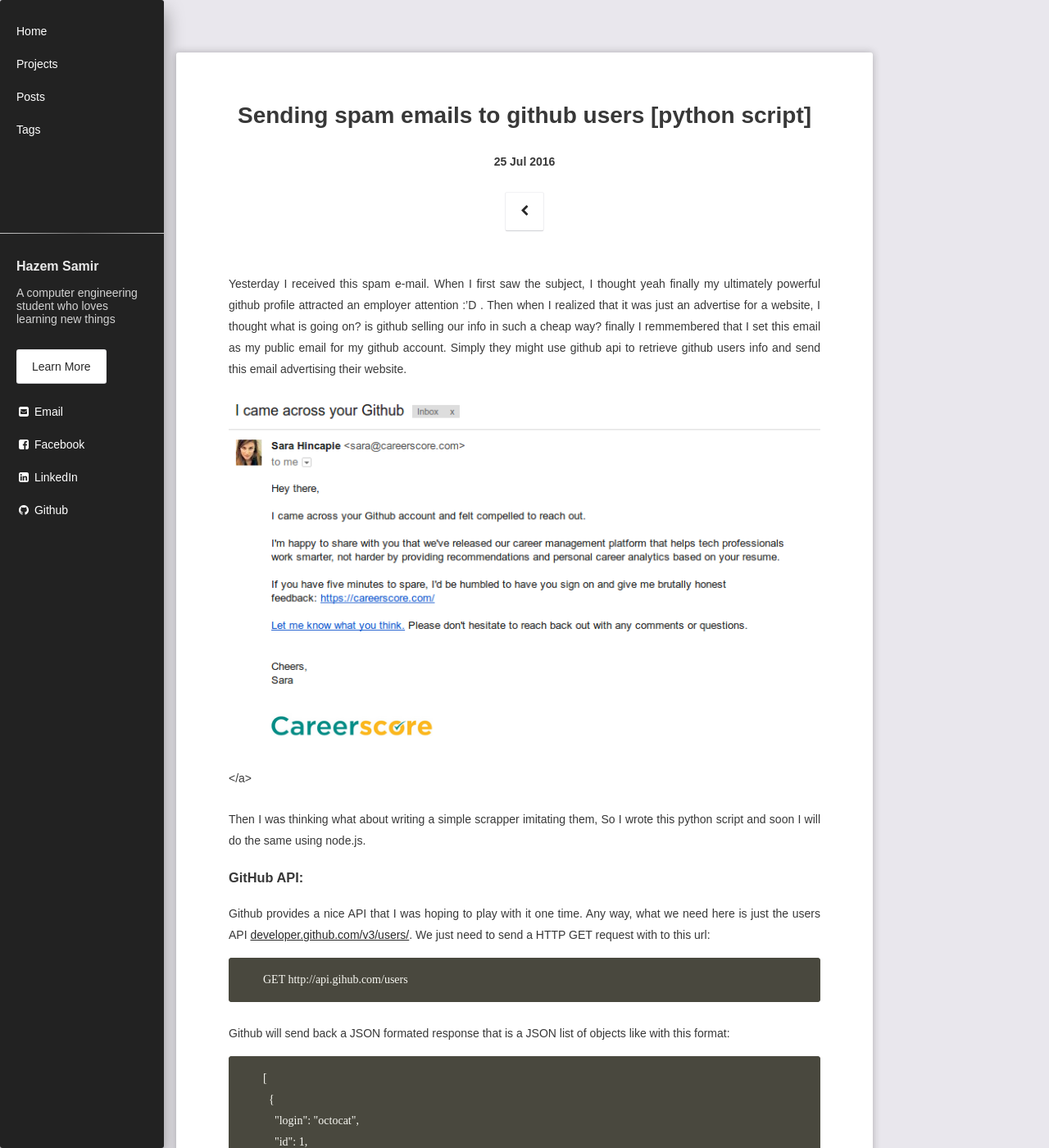
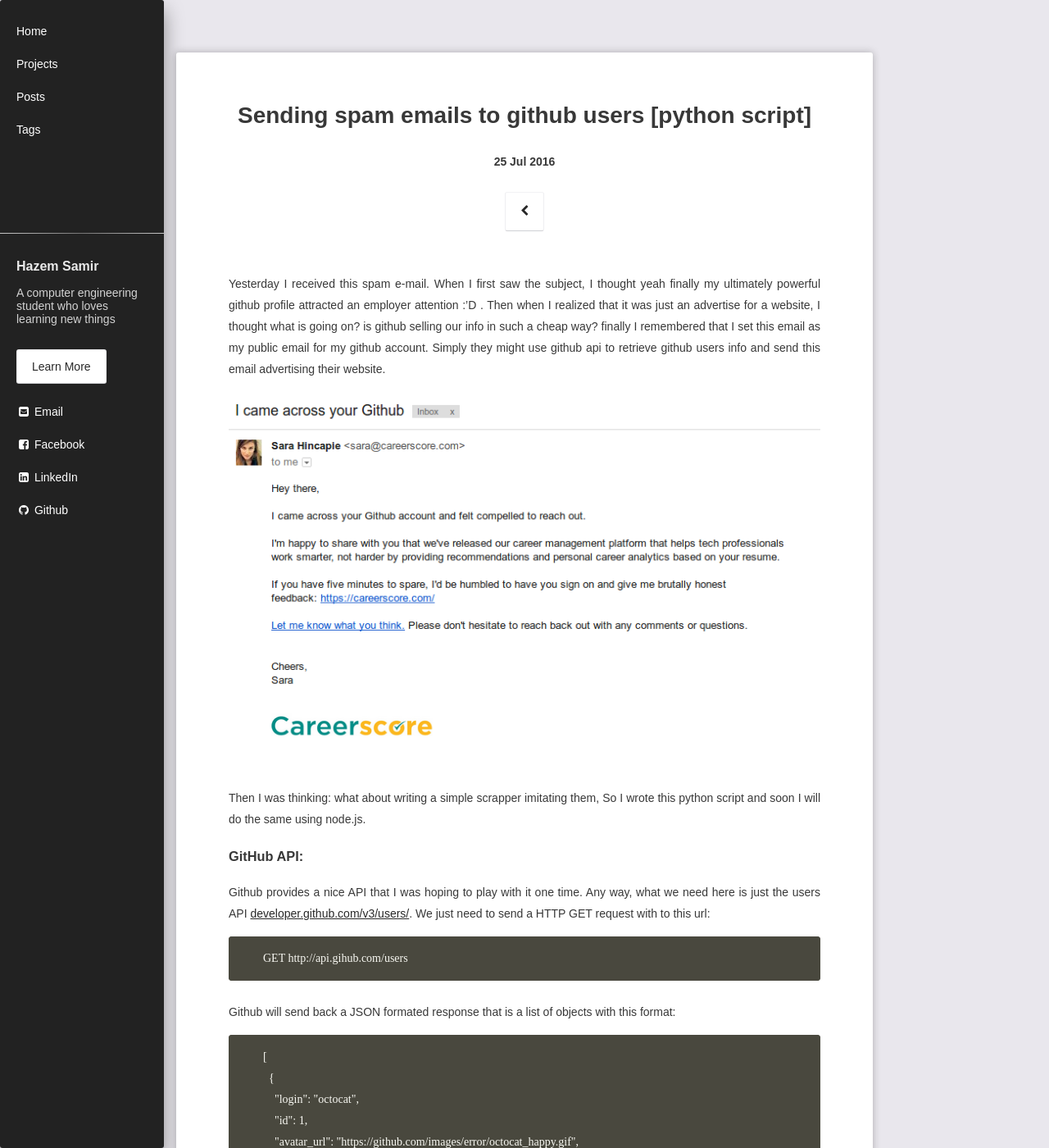
Before and after one commit to HazemSamir/HazemSamir.github.io, a Jekyll site: the page built from _posts/2016-07-25-spam-emails-to-github-users-python.md, in a window 1280 px wide and 1400 px high. Shown: the whole window at 82% size. Built offline with Jekyll 4.4.1, drawn with Linux system fonts in a browser that asks for light colours; some web fonts are replaced; comment, search, counter and statistics services are not loaded; some of the changed text lies outside the part shown.

Commit message:
python scrapper post fix

````diff
--- a/_posts/2016-07-25-spam-emails-to-github-users-python.md
+++ b/_posts/2016-07-25-spam-emails-to-github-users-python.md
@@ -9,13 +9,13 @@
 ---
 
 Yesterday I received this spam e-mail. When I first saw the subject, I thought yeah finally my ultimately powerful github profile attracted an employer attention :'D . Then when I realized that it was just an advertise for a website, I thought what is going on? is github selling our info in such a cheap way?
-finally I remmembered that I set this email as my public email for my github account. Simply they might use github api to retrieve github users info and send this email advertising their website.
+finally I remembered that I set this email as my public email for my github account. Simply they might use github api to retrieve github users info and send this email advertising their website.
 
 <figure>
-	<img src="../assets/img/gihub_spam_email.png"></a>
+	<img src="../assets/img/gihub_spam_email.png">
 </figure>
 
-Then I was thinking what about writing a simple scrapper imitating them, So I wrote this python script and soon I will do the same using node.js.
+Then I was thinking: what about writing a simple scrapper imitating them, So I wrote this python script and soon I will do the same using node.js.
 
 
 ### GitHub API:
@@ -26,7 +26,7 @@
 	GET http://api.gihub.com/users
 ```
 
-Github will send back a JSON formated response that is a JSON list of objects like with this format:
+Github will send back a JSON formated response that is a list of objects with this format:
 
 ```
 	[
````
Also changed, not shown: other parts of _posts/2016-07-25-spam-emails-to-github-users-python.md (+2 -2 lines).
